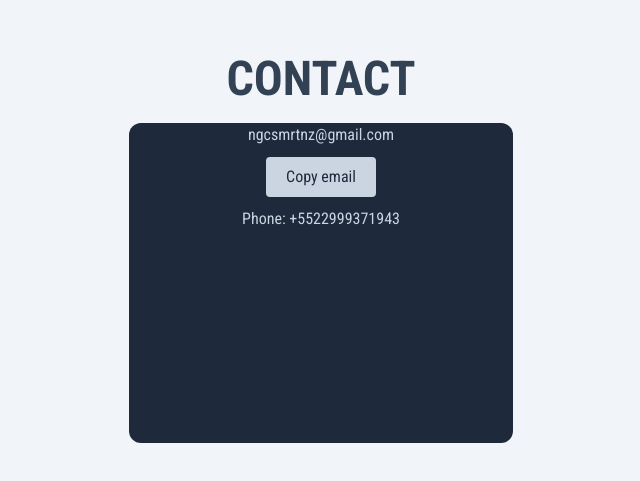
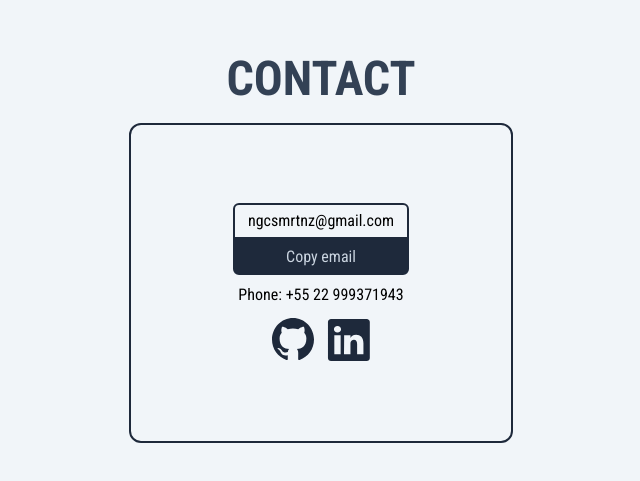
Before and after one commit to RomyMartinez/Portifolio, a React (Vite) app: page / in a window 1280 px wide. Shown: the part 2551-3032 px from the top of the page, without its empty margins (319-959 px from the left). Built offline with nearby package versions, Linux system fonts and the light colour scheme.

Commit message:
Add githubLinkendin, delete Button

```diff
--- a/src/Components/Contact.tsx
+++ b/src/Components/Contact.tsx
@@ -1,6 +1,6 @@
 import { useState } from 'react'
 import { Title } from './UI/Title'
-import { Button } from './UI/Button'
+import { GithubLinkendin } from './UI/GithubLinkedin'
 export function Contact() {
   const [isCopy, setIsCopy] = useState(false)
 
@@ -11,24 +11,30 @@ export function Contact() {
 
     setTimeout(() => {
       setIsCopy(false)
-    }, 5000)
+    }, 1000)
   }
 
   return (
-    <section className="flex flex-col w-full justify-center h-svh items-center">
+    <section
+      id="contact"
+      className="flex flex-col w-full justify-center h-svh items-center"
+    >
       <Title title="Contact" extraClass=" text-center pb-5" />
-      <div className="bg-slate-800 rounded-xl h-80 w-96">
-        <div className="flex flex-col text-slate-300 gap-2 items-center content-center">
-          <p>ngcsmrtnz@gmail.com</p>
-          <Button
+      <div className="flex flex-col bg-slate-100 border-2 border-slate-800 rounded-xl justify-center items-center p-5 h-80 w-96 gap-2">
+        <div>
+          <p className="border-2 border-slate-800 rounded-t-md w-44 py-1 text-center">
+            ngcsmrtnz@gmail.com
+          </p>
+          <button
             onClick={handleCopy}
-            textOnly
+            className=" bg-slate-800 text-slate-300 py-1 w-44 rounded-b-md hover:bg-slate-300 hover:text-slate-800 border-2 border-slate-800 transition duration-600 ease-in-out "
             disabled={isCopy ? true : false}
           >
-            Copy email
-          </Button>
-          <p>Phone: +5522999371943</p>
+            {isCopy ? 'Email copied!' : 'Copy email'}
+          </button>
         </div>
+        <p>Phone: +55 22 999371943</p>
+        <GithubLinkendin />
       </div>
     </section>
   )
```
